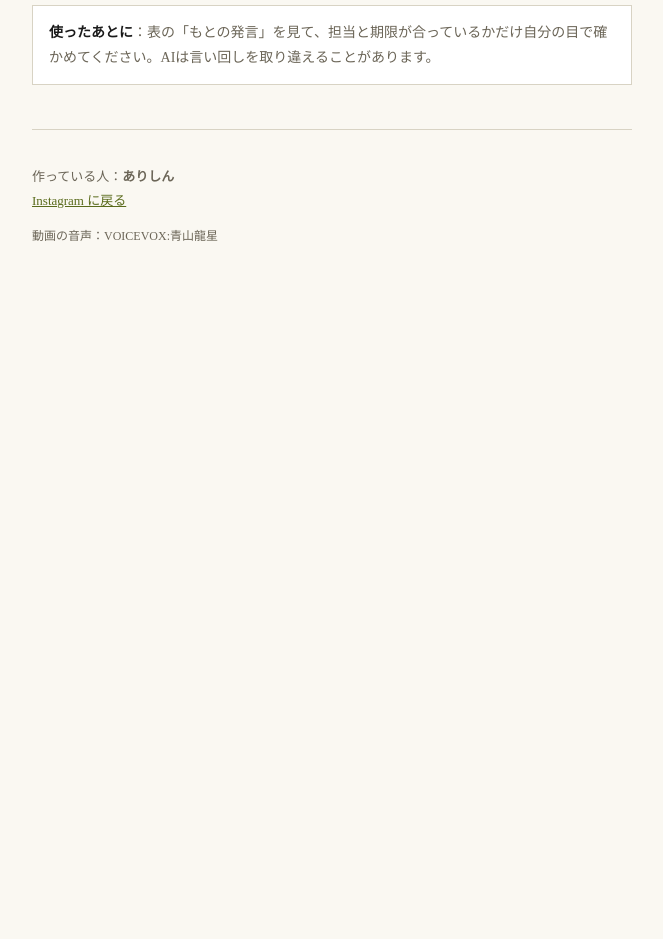
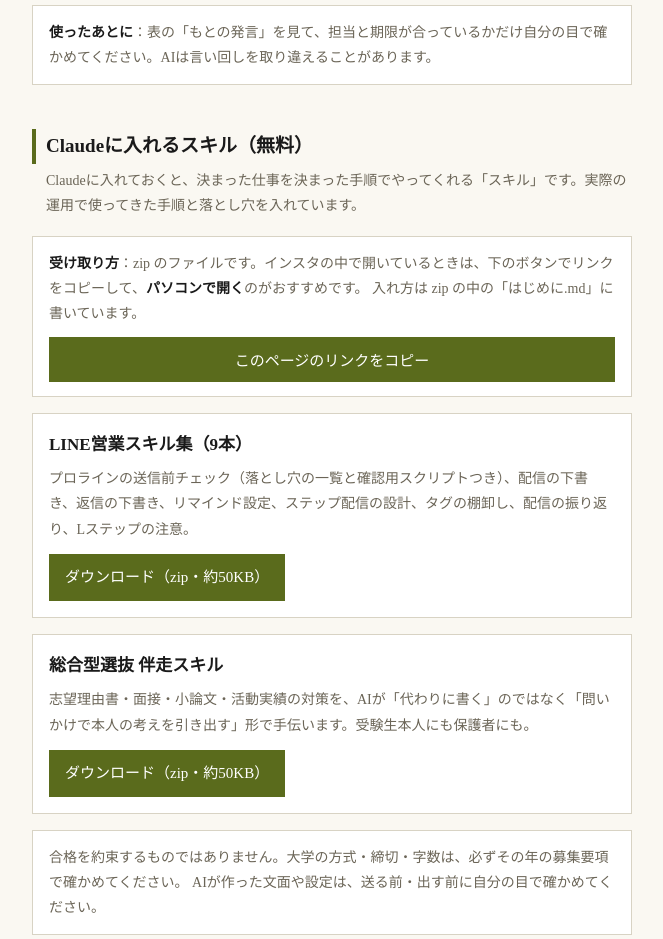
Before and after one commit to masudaarishin/note, a plain HTML site: page index.html in a window 1280 px wide. Shown: the part 8490-9429 px from the top of the page, without its empty margins (308-971 px from the left). Before the commit the page ends 8790 px from the top, so only its background shows below. Drawn offline with Linux system fonts and the light colour scheme.

Commit message:
Claudeに入れるスキル（無料）の欄とzip2つを追加
Co-Authored-By: Claude Opus 5.5 <noreply@anthropic.com>

```diff
--- a/index.html
+++ b/index.html
@@ -62,6 +62,11 @@ footer{
 }
 footer a{color:var(--olive);text-decoration:underline}
 .credit{margin-top:14px;font-size:12px}
+.gift{background:#fff;border:1px solid var(--line);padding:16px;margin:0 0 16px}
+.gift h3{font-size:17px;margin:0 0 6px}
+.gift p{font-size:14px;color:var(--muted);margin:0 0 12px}
+.gift a.dl{display:inline-block;background:var(--olive);color:#fff;text-decoration:none;padding:10px 16px;font-size:15px}
+.gift a.dl:active{background:var(--olive-dark)}
 </style>
 </head>
 <body>
@@ -121,6 +126,30 @@ footer a{color:var(--olive);text-decoration:underline}
   </div>
 </section>
 
+<section id="skills">
+  <h2>Claudeに入れるスキル（無料）</h2>
+  <p class="note">Claudeに入れておくと、決まった仕事を決まった手順でやってくれる「スキル」です。実際の運用で使ってきた手順と落とし穴を入れています。</p>
+  <div class="howto">
+    <strong>受け取り方</strong>：zip のファイルです。インスタの中で開いているときは、下のボタンでリンクをコピーして、<strong>パソコンで開く</strong>のがおすすめです。
+    入れ方は zip の中の「はじめに.md」に書いています。
+    <br><button type="button" id="copylink" style="margin-top:10px">このページのリンクをコピー</button>
+  </div>
+  <div class="gift">
+    <h3>LINE営業スキル集（9本）</h3>
+    <p>プロラインの送信前チェック（落とし穴の一覧と確認用スクリプトつき）、配信の下書き、返信の下書き、リマインド設定、ステップ配信の設計、タグの棚卸し、配信の振り返り、Lステップの注意。</p>
+    <a class="dl" href="gifts/line-eigyo-skills.zip" download>ダウンロード（zip・約50KB）</a>
+  </div>
+  <div class="gift">
+    <h3>総合型選抜 伴走スキル</h3>
+    <p>志望理由書・面接・小論文・活動実績の対策を、AIが「代わりに書く」のではなく「問いかけで本人の考えを引き出す」形で手伝います。受験生本人にも保護者にも。</p>
+    <a class="dl" href="gifts/sougougata-skill.zip" download>ダウンロード（zip・約50KB）</a>
+  </div>
+  <div class="howto">
+    合格を約束するものではありません。大学の方式・締切・字数は、必ずその年の募集要項で確かめてください。
+    AIが作った文面や設定は、送る前・出す前に自分の目で確かめてください。
+  </div>
+</section>
+
 <footer>
   <!-- ▼ 名前とInstagramのユーザー名は、この2行だけ直せば変わります -->
   <p>作っている人：<strong>ありしん</strong><br>
@@ -166,5 +195,8 @@ Instagram のアプリ内ブラウザは Cookie が制限されるため、数
 <script async src="https://www.googletagmanager.com/gtag/js?id=G-XXXXXXXXXX"></script>
 <script>window.dataLayer=window.dataLayer||[];function gtag(){dataLayer.push(arguments);}gtag('js',new Date());gtag('config','G-XXXXXXXXXX');</script>
 -->
+<script>
+document.getElementById('copylink').addEventListener('click',async e=>{const u=location.href.split('#')[0]+'#skills';try{await navigator.clipboard.writeText(u);e.target.textContent='コピーしました'}catch(_){prompt('このリンクをコピーしてください',u)}});
+</script>
 </body>
 </html>
```
Also changed, not shown: 1 other file.
